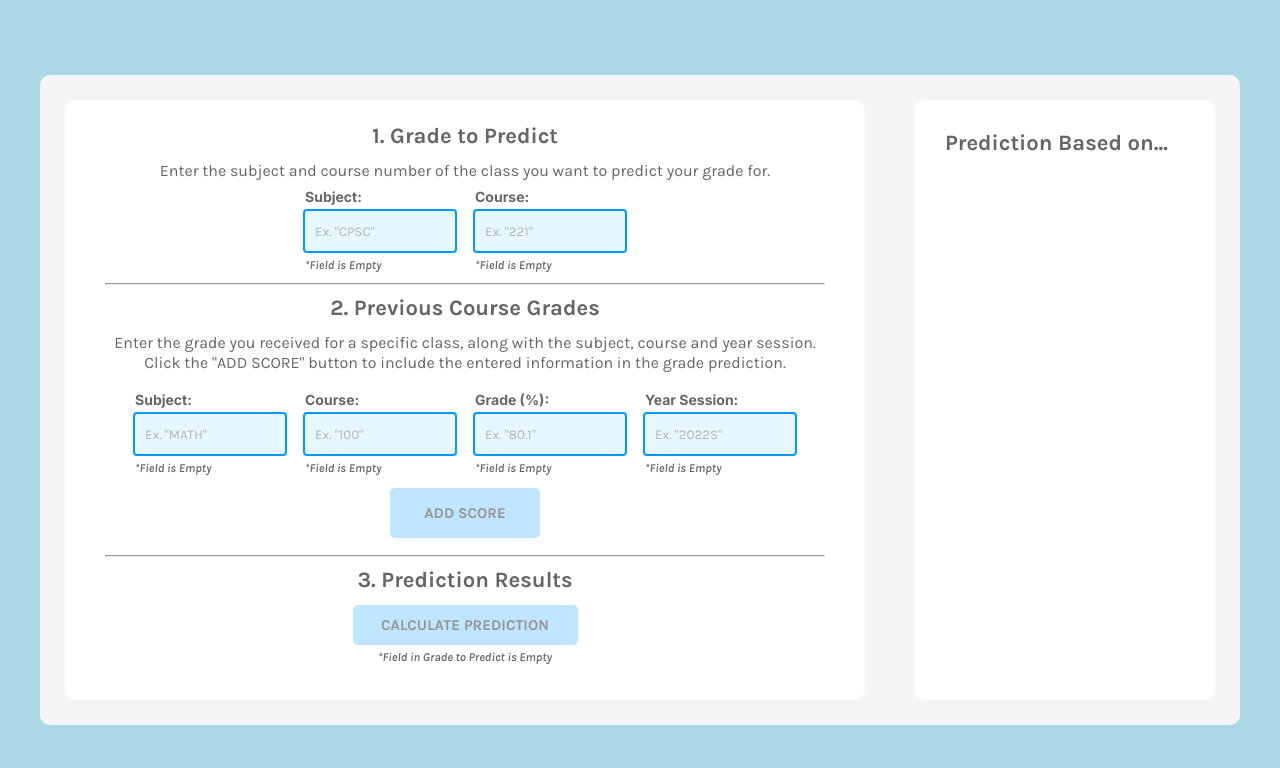
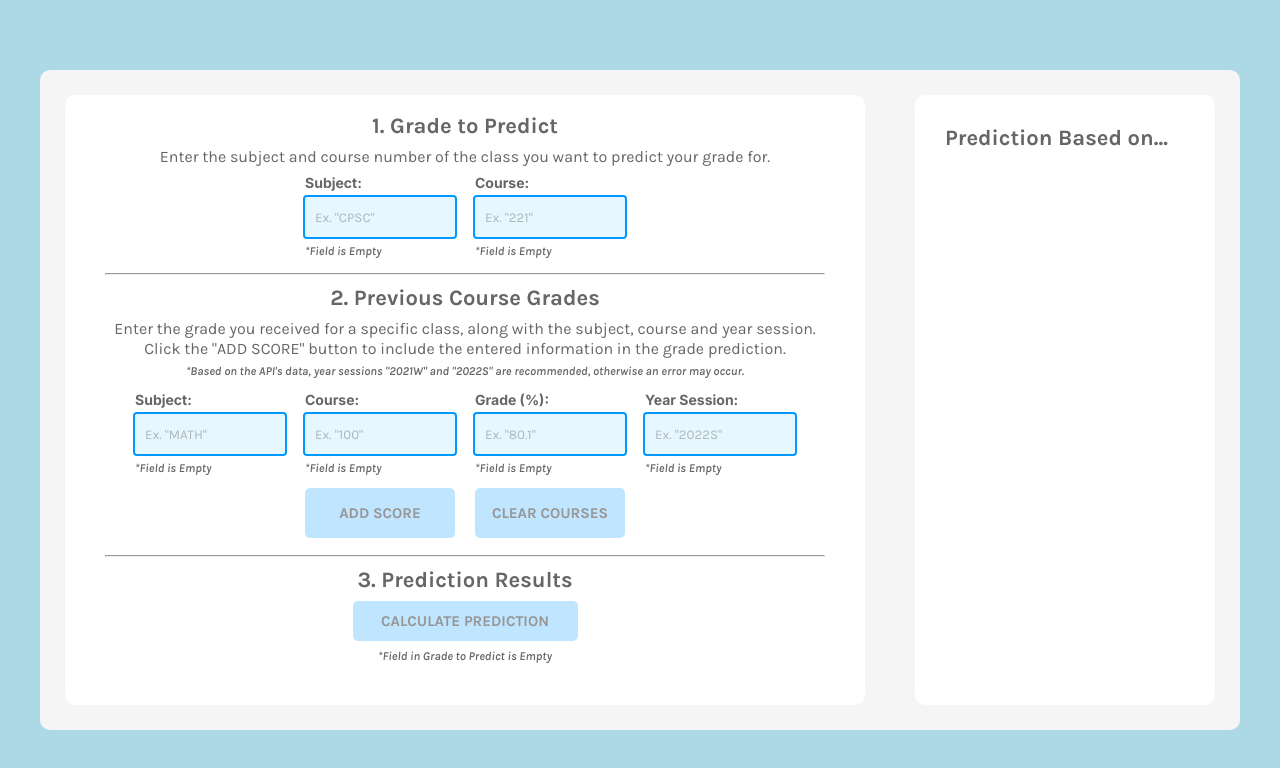
Before and after one commit to joshcchan8/UBC-Grade-Predictor, a React (Vite) app: page / in a window 1280 px wide. Shown: the top 768 px of the page. Built offline with nearby package versions, Linux system fonts and the light colour scheme.

Commit message:
added clear courses btn, added styling for results

```diff
--- a/src/App.jsx
+++ b/src/App.jsx
@@ -19,14 +19,15 @@ export default function App() {
     pCourse: 0
   })
 
-  const [readyToCalculate, setReadyToCalculate] = useState(false)
-  const [prediction, setPrediction] = useState(0)
+  const [readyToCalculate, setReadyToCalculate] = useState(false) // determines whether the calculation button is disabled
+  const [prediction, setPrediction] = useState(0)                 // estimated grade based on inputted course grades
 
   // Gets the grade object from a specific form (matching id) and updates/adds it to the
   function submitGradeObject(object) {
     setGradeObjects(prevGradeObjects => {
       return [...prevGradeObjects, object]
     })
+    setPrediction(0)
   }
 
   // Checks to see if there is a course grade to predict and at least 1 previous course has been entered
@@ -53,9 +54,16 @@ export default function App() {
     setPrediction(0)
   }, [predictionObject])
 
+  // updates the prediction object with the given object and input status
   function updatePrediction(object, status) {
     setPredictionObject(object)
     setPredictionStatus(status)
+  }
+
+  // resets the gradeObjects array to an empty array
+  function clearGradeObjects() {
+    setGradeObjects([])
+    setPrediction(0)
   }
 
   const gradeElements = gradeObjects.map(object => {
@@ -139,7 +147,6 @@ export default function App() {
     }
   }
 
-
   return (
     <div className="App">
       <div className="container">
@@ -154,9 +161,11 @@ export default function App() {
         <div className="previous-courses">
           <h3 className="header">2. Previous Course Grades</h3>
           <p>Enter the grade you received for a specific class, along with the subject, course and year session.</p>
-          <p className="bottom-p">Click the "ADD SCORE" button to include the entered information in the grade prediction.</p>
+          <p>Click the "ADD SCORE" button to include the entered information in the grade prediction.</p>
+          <label className="api-warning">*Based on the API's data, year sessions "2021W" and "2022S" are recommended, otherwise an error may occur.</label>
           <Grade
             submitGradeObject={submitGradeObject}
+            clearGradeObjects={clearGradeObjects}
           />
         </div>
         <hr className="divider"/>
--- a/src/components/Grade.jsx
+++ b/src/components/Grade.jsx
@@ -12,7 +12,11 @@ export default function Grade(props) {
         }
     )
 
+    // determines when the addScore button is disabled
     const [disabled, setDisabled] = useState(true)
+
+    // determines when the clearCourses button is disabled
+    const [clearable, setClearable] = useState(false)
 
     // 0 means empty, 1 means invalid, 2 means valid
     const [inputStatus, setInputStatus] = useState (
@@ -33,6 +37,7 @@ export default function Grade(props) {
                 ready = true
             }
         }
+
         setDisabled(ready)
 
         for (const id in gradeData) {
@@ -94,8 +99,10 @@ export default function Grade(props) {
         event.preventDefault()
         props.submitGradeObject(gradeData)
         clearGradeData()
+        setClearable(true)
     }
 
+    // resets the grade data and input status
     function clearGradeData() {
         setGradeData({
                 subject: "",
@@ -110,6 +117,12 @@ export default function Grade(props) {
                 grade: 0,
                 yearSession: 0
             })
+    }
+
+    // clears all courses from those listed
+    function clearCourses() {
+        props.clearGradeObjects()
+        setClearable(false)
     }
 
     return (
@@ -187,8 +200,8 @@ export default function Grade(props) {
             </div>
 
             <div className="buttons">
-                {/* <button className="button">CLEAR COURSES</button> */}
                 <button id="addScoreButton" className="button" disabled={disabled} onClick={submitForm}>ADD SCORE</button>
+                <button id="clearCoursesButton" className="button" disabled={!clearable} onClick={clearCourses}>CLEAR COURSES</button>
             </div>
 
         </form>
--- a/src/style.css
+++ b/src/style.css
@@ -15,7 +15,7 @@ body {
 
 .App {
     background-color: #f5f5f5;
-    height: 650px;
+    height: 660px;
     width: 1200px;
     border-radius: 10px;
     display: flex;
@@ -25,8 +25,8 @@ body {
 
 .container {
     background-color: white;
-    padding: 15px 30px;
-    height: 600px;
+    padding: 10px 30px;
+    height: 610px;
     width: 800px;
     border-radius: 10px;
     display: flex;
@@ -41,7 +41,7 @@ body {
 .listed-courses {
     background-color: white;
     padding: 30px;
-    height: 600px;
+    height: 610px;
     width: 300px;
     border-radius: 10px;
 }
@@ -102,7 +102,7 @@ body {
 }
 
 .previous-courses {
-    height: 250px;
+    height: 260px;
     display: flex;
     flex-direction: column;
     align-items: center;
@@ -113,12 +113,16 @@ body {
     line-height: 20px;
 }
 
-.bottom-p {
-    margin-bottom: 10px;
+.api-warning {
+    font-size: 12px;
+    font-style: italic;
+    font-weight: 600;
+    color: #666666;
+    margin: 5px 0;
 }
 
 .results {
-    height: 110px;
+    height: 120px;
     display: flex;
     flex-direction: column;
     align-items: center;
@@ -127,7 +131,7 @@ body {
 .header {
     color: #666666;
     font-size: 22px;
-    margin-bottom: 12px;
+    margin-bottom: 8px;
 }
 
 .grade--form {
@@ -198,7 +202,7 @@ body {
 #calculate-button {
     height: 40px;
     width: 225px;
-    margin-bottom: 5px;;
+    margin-bottom: 8px;;
 }
 
 .button {
@@ -235,6 +239,13 @@ body {
 
 .prediction-results {
     margin-top: 5px;
-    font-size: 18px;
+    padding: 4px 10px;
+    font-size: 20px;
     color: #666666;
+    border-radius: 5px;
+    background-color: #fbf994;
 }
+
+#addScoreButton {
+    margin-right: 20px;
+}
```
